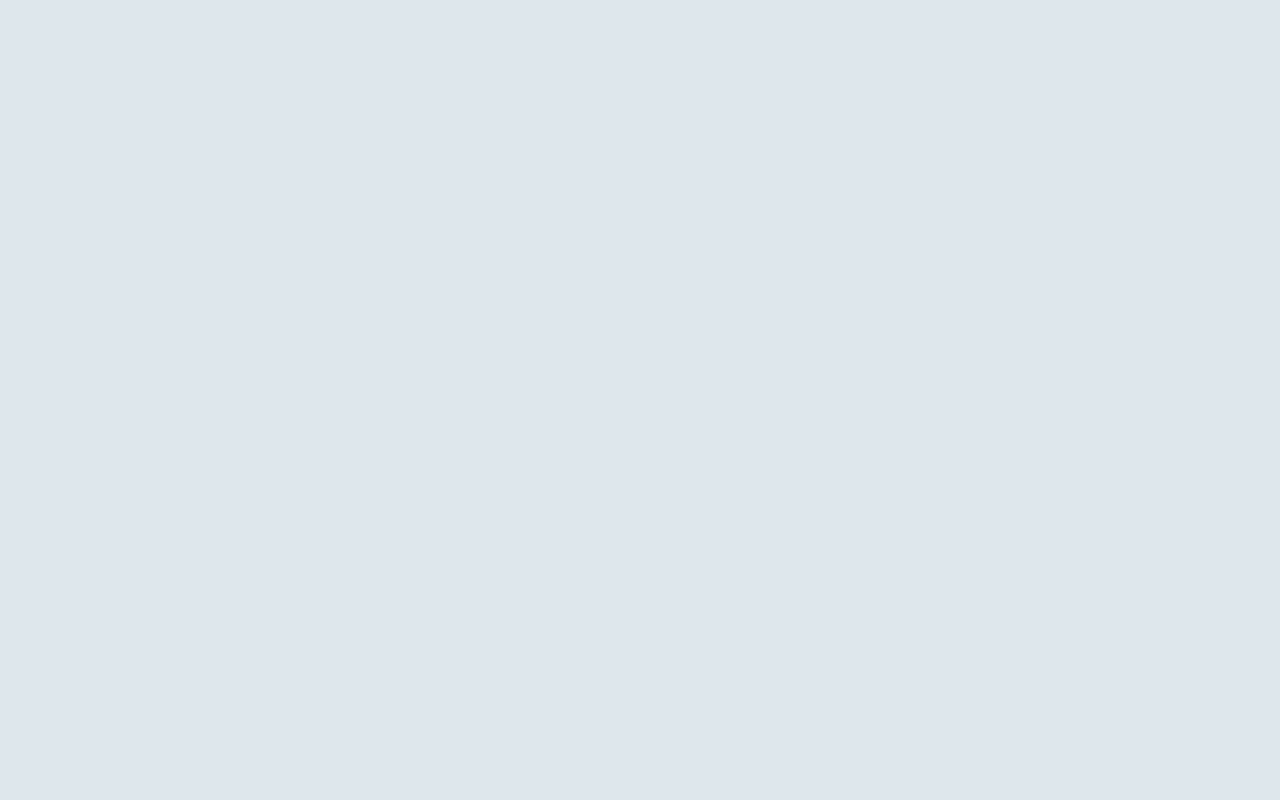
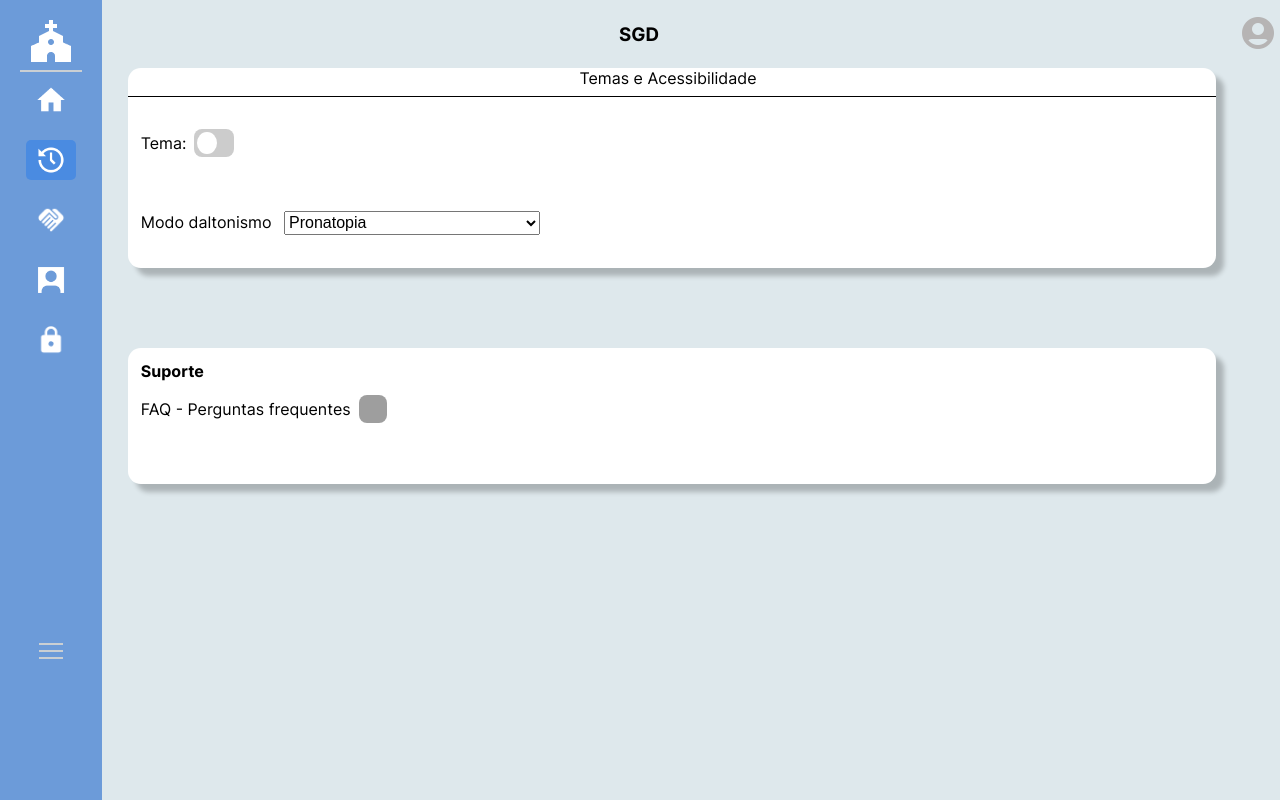
Before and after one commit to Conexao-Solidaria/consol-site-reactjs, a React (Create React App) app: page /configuracao in a window 1280 px wide. Before the commit this address had no page. Built offline with nearby package versions, Linux system fonts and the light colour scheme; grey boxes are pictures that could not be loaded.

Commit message:
feat(): tela de configuração feita

```diff
--- a/src/index.js
+++ b/src/index.js
@@ -3,6 +3,7 @@ import Login from './pages/login/Login';
 import Teste from './pages/teste/Teste';
 import Dashboard from './pages/dashboard/Dashboard';
 import Historico from './pages/historico/Historico';
+import Configuracao from './pages/configuracao/Configuracao';
 
 import React from 'react';
 import ReactDOM from 'react-dom/client';
@@ -22,6 +23,7 @@ root.render(
       <Route path='/teste' element={<Teste />} />
       <Route path='/home' element={<Dashboard />} />
       <Route path='/historico' element={<Historico />} />
+      <Route path='/configuracao' element={<Configuracao />} />
     </Routes>
     <ToastContainer></ToastContainer>
   </BrowserRouter>
--- /dev/null
+++ b/src/pages/configuracao/Configuracao.jsx
@@ -0,0 +1,53 @@
+import React from "react";
+import style from "./Configuracao.module.css";
+import NavBar from "../../components/navBar/navBar";
+import Head from "../../components/head/Head";
+import seta from "../../utils/assets/seta-direita.png"
+
+
+function Configuracao() {
+    return (
+        <>
+            <div className={style.container}>
+                <NavBar />
+                <div className={style.containerHead}>
+                    <Head />
+                </div>
+                <div className={style.temas}>
+                    <div className={style.titulo}>
+                        <span className={style.tituloTexto}> Temas e Acessibilidade </span>
+                    </div>
+                    <hr className="hr"></hr>
+                    <div className={style.temasItens}>
+                        <div className={style.checkbox}>
+                            <span>Tema: </span>
+                            <label className={style.switch}>
+                                <input type="checkbox" />
+                                <span className={style.slider}></span>
+                            </label>
+                        </div>
+                        <div>
+                            <span>Modo daltonismo </span>
+                            <select id="daltonismo" name="daltonismo" className={style.select}>
+                                <option value="pronatopia">Pronatopia</option>
+                                <option value="deuteranopia">Deuteranopia</option>
+                                <option value="tritanopia">Tritanopia</option>
+                            </select>
+                        </div>
+                    </div>
+                </div>
+                <div className={style.suporte}>
+                    <div className={style.suporteItens}>
+                        <h2>Suporte</h2>
+                        <div className={style.faq}>
+                            <span>FAQ - Perguntas frequentes       </span>
+                            <input type="button"></input>
+                        </div>
+                    </div>
+                </div>
+            </div >
+        </>
+    )
+}
+
+export default Configuracao;
--- /dev/null
+++ b/src/pages/configuracao/Configuracao.module.css
@@ -0,0 +1,168 @@
+@import url("../../utils/globals.css");
+
+@font-face {
+    font-family: Inter;
+    src: url("../../utils/fonts/Inter-VariableFont_slnt,wght.ttf");
+}
+
+span{
+    font-size: 2vh;
+    margin-right: 1vh;
+}
+
+h2{
+    font-size: 2vh;
+}
+
+html,
+body {
+    margin: 0%;
+    padding: 0%;
+    font-family: Inter;
+    overflow: hidden;
+}
+
+hr{
+    color: black;
+    background-color: black;
+    height: 0.1vh;
+    border: none;
+}
+
+.tituloTexto{
+    width: 85vw;
+    text-align: center;
+}
+
+.titulo{
+    width: 85vw;
+    display: flex;
+    align-items: center;
+}
+
+.temas {
+    width: 85vw;
+    height: 25vh;
+    margin-left: 10vw;
+    background-color: white;
+    border-radius: 1vw;
+    box-shadow: 1vh 1vh 5px rgba(0, 0, 0, 0.229);
+    /* box-shadow: 10px 5px 5px red; */
+}
+
+.suporte {
+    margin-top: 10vh;
+    width: 85vw;
+    height: 17vh;
+    margin-left: 10vw;
+    background-color: white;
+    border-radius: 1vw;
+    box-shadow: 1vh 1vh 5px rgba(0, 0, 0, 0.229);
+    /* box-shadow: 10px 5px 5px red; */
+}
+
+.switch {
+    position: relative;
+    display: inline-block;
+    width: 6vh;
+    height: 3.5vh;
+}
+
+.switch input {
+    opacity: 0;
+    width: 0;
+    height: 0;
+}
+
+.slider {
+    position: absolute;
+    cursor: pointer;
+    top: 0;
+    left: 0;
+    right: 0;
+    bottom: 0;
+    background-color: #ccc;
+    -webkit-transition: .4s;
+    transition: .4s;
+}
+
+.slider:before {
+    position: absolute;
+    content: "";
+    height: 2.8vh;
+    width: 2.5vh;
+    left: 0.2vw;
+    bottom: 0.2vw;
+    background-color: white;
+    -webkit-transition: .4s;
+    transition: .4s;
+}
+
+input:checked+.slider {
+    background-color: #2196F3;
+}
+
+input:focus+.slider {
+    box-shadow: 0 0 0.2vh #2196F3;
+}
+
+input:checked+.slider:before {
+    -webkit-transform: translateX(26px);
+    -ms-transform: translateX(26px);
+    transform: translateX(26px);
+}
+
+.slider{
+    border-radius: 1vh;
+}
+
+.slider:before {
+    border-radius: 50%;
+}
+
+.temasItens{
+    width: 100%;
+    height: 80%;
+    display: flex;
+    flex-direction: column;
+    justify-content: space-around;
+    margin-left: 1vw;
+}
+
+.checkbox{
+    height: 10%;
+    width: 100%;
+    display: flex;
+    align-items: center;
+}
+
+select{
+    height: 3vh;
+    width: 20vw;
+    font-size: 2vh;
+}
+
+.suporteItens{
+    width: 100%;
+    height: 100%;
+    display: flex;
+    flex-direction: column;
+    margin-left: 1vw;
+}
+
+.faq{
+    width: 50vw;
+    display: flex;
+    align-items: center;
+}
+
+.faq input{
+    height: 3.5vh;
+    width: 3.5vh;
+    background-image: url("C:\Users\rafae\Desktop\aprendizado\Faculdade\PE-PI\consol-site-reactjs\src\utils\assets\seta-direita.png");
+    background-color: #6C9BD9;
+    background-repeat: no-repeat;
+    background-position: center;
+    border-radius: 1vh;
+    border: 0px;
+}
--- a/src/routes.jsx
+++ b/src/routes.jsx
@@ -9,6 +9,7 @@ import Historico from "./pages/historico/Historico";
 import Acessos from "./pages/acessos/Acessos";
 import Doacoes from "./pages/doacoes/Doacoes";
 import Donatarios from "./pages/donatarios/Donatarios";
+import Configuracao from "./pages/configuracao/Configuracao";
 
 
 const Rotas = () => {
@@ -24,6 +25,7 @@ const Rotas = () => {
                     <Route path='/acessos' element={<Acessos />} />
                     <Route path='/doacoes' element={<Doacoes />} />
                     <Route path='/donatarios' element={<Donatarios />} />
+                    <Route path='/configuracao' element={<Configuracao />} />
                 </Routes>
                 <ToastContainer></ToastContainer>
             </BrowserRouter>
```
Also changed, not shown: package.json (+12 -0 lines), src/utils/assets/seta-direita.png (added), 1 other file (tests, documents, lock files or other folders).
